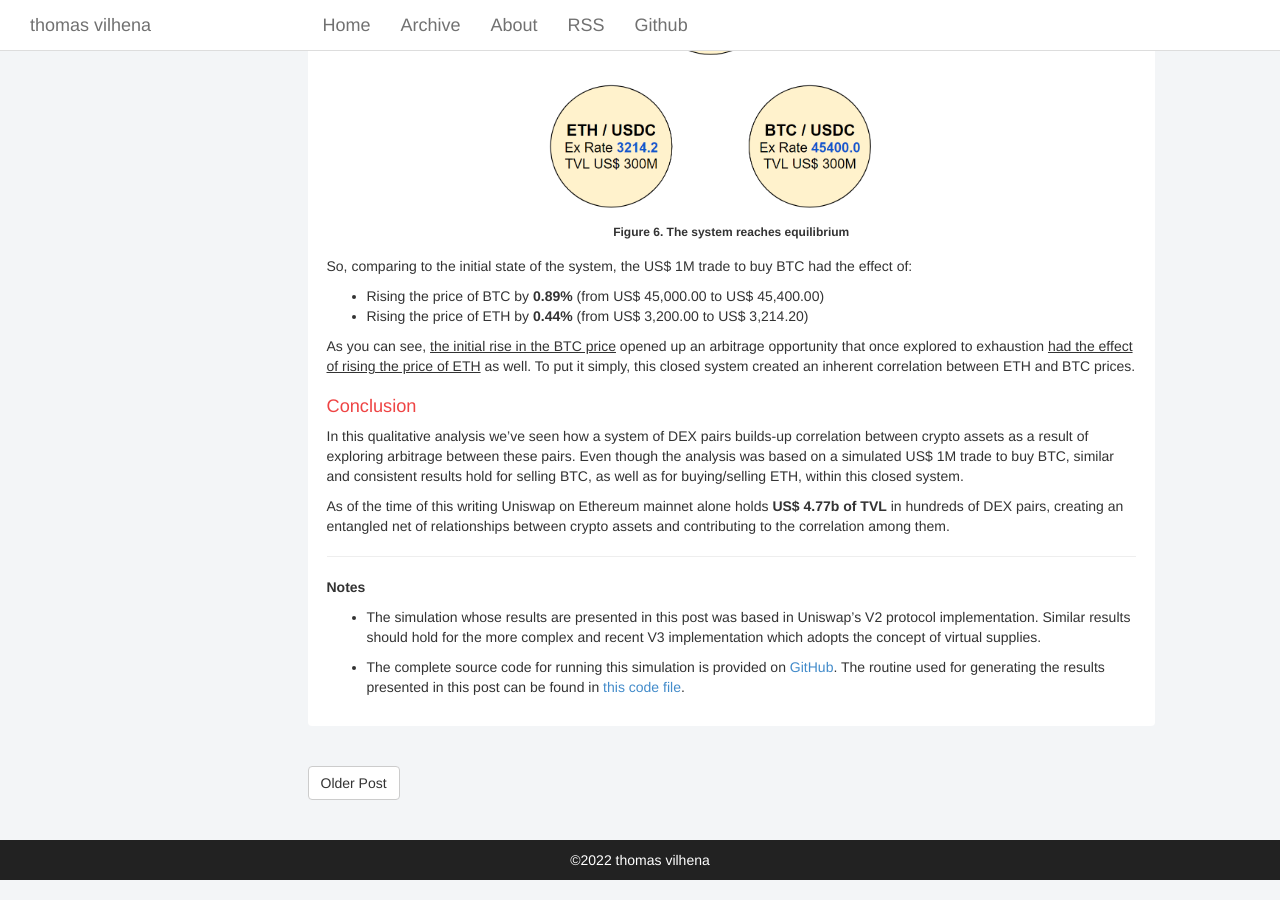
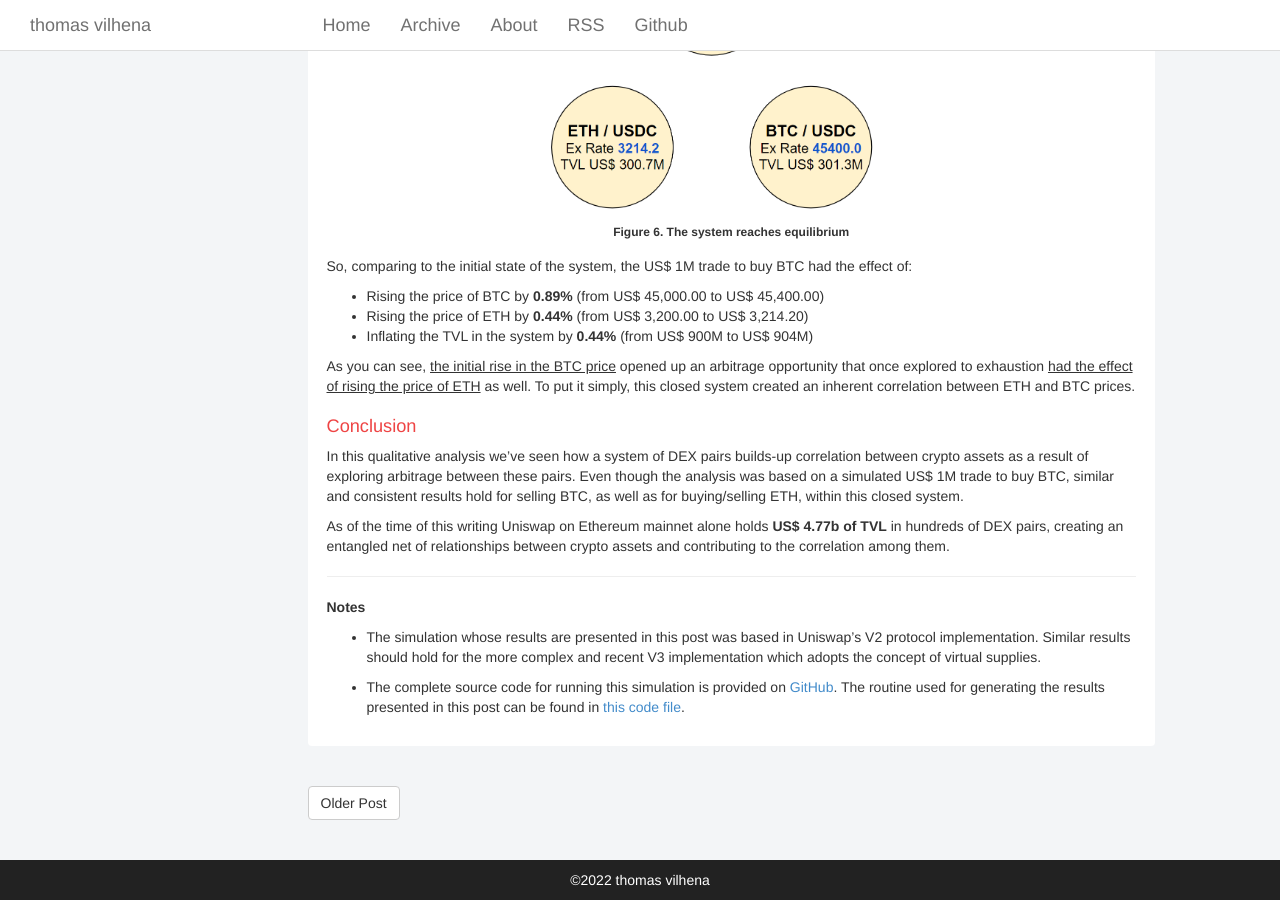
Before and after one commit to TCGV/blog, a Jekyll site: the page built from _posts/2022-04-15-an-inherent-source-of-correlation-in-crypto.md, in a window 1280 px wide and 900 px high, scrolled down 3004 px. Built offline with Jekyll 4.4.1, drawn with Linux system fonts in a browser that asks for light colours.

Commit message:
Updating: 2022-04-15-an-inherent-source-of-correlation-in-crypto.md
- Detailing impact on TVL after equilibrium

```diff
--- a/_posts/2022-04-15-an-inherent-source-of-correlation-in-crypto.md
+++ b/_posts/2022-04-15-an-inherent-source-of-correlation-in-crypto.md
@@ -77,6 +77,7 @@ Now let's consider that a trader took advantage of this arbitrage opporutnity to
 So, comparing to the initial state of the system, the US$ 1M trade to buy BTC had the effect of:
 * Rising the price of BTC by <b>0.89%</b> (from US$ 45,000.00 to US$ 45,400.00)
 * Rising the price of ETH by <b>0.44%</b> (from US$ 3,200.00 to US$ 3,214.20)
+* Inflating the TVL in the system by <b>0.44%</b> (from US$ 900M to US$ 904M)
 
 As you can see, <u>the initial rise in the BTC price</u> opened up an arbitrage opportunity that once explored to exhaustion <u>had the effect of rising the price of ETH</u> as well. To put it simply, this closed system created an inherent correlation between ETH and BTC prices.
 
```
Also changed, not shown: images/p30/3-pairs-system-equilibrium.png.
